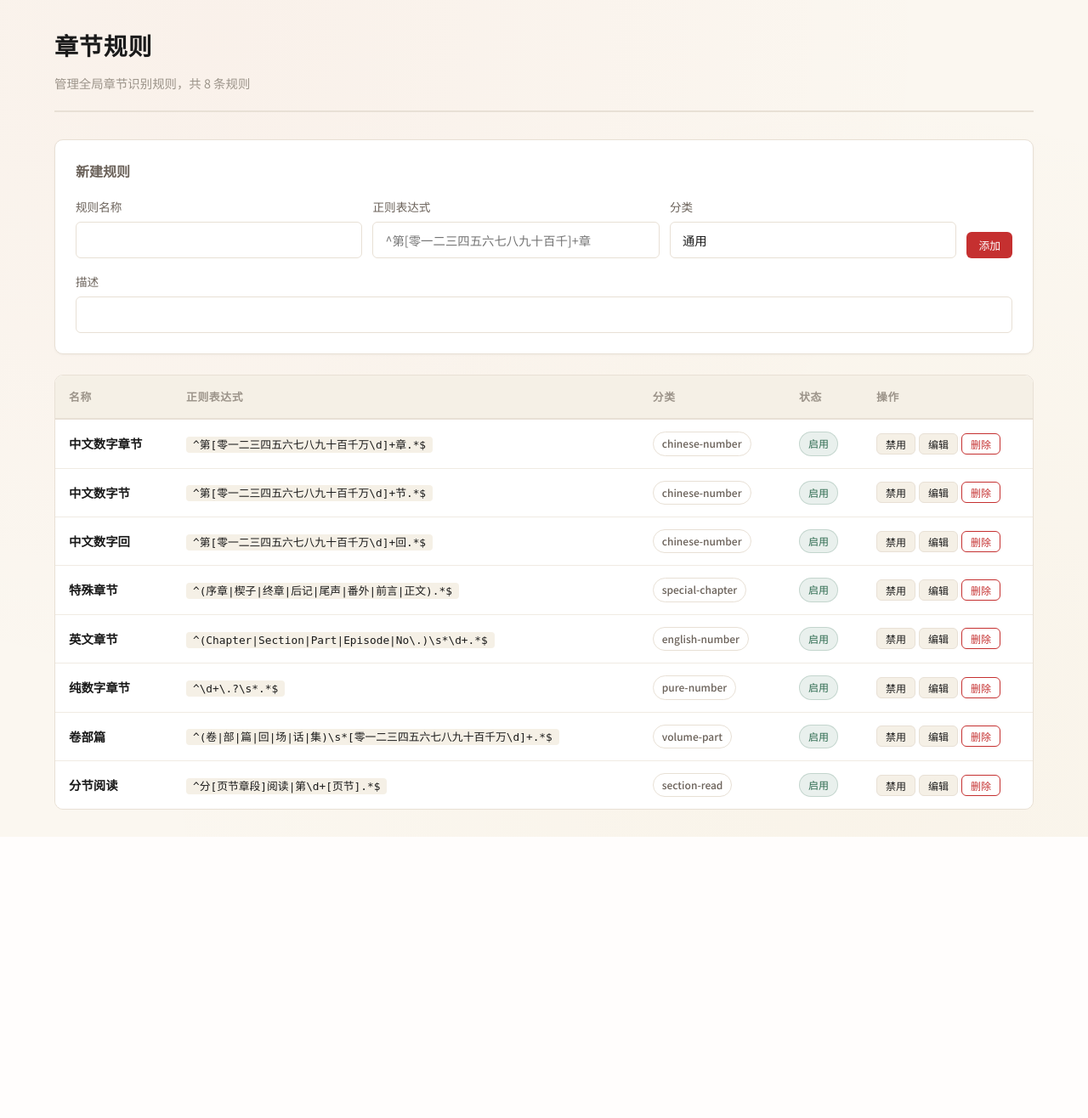
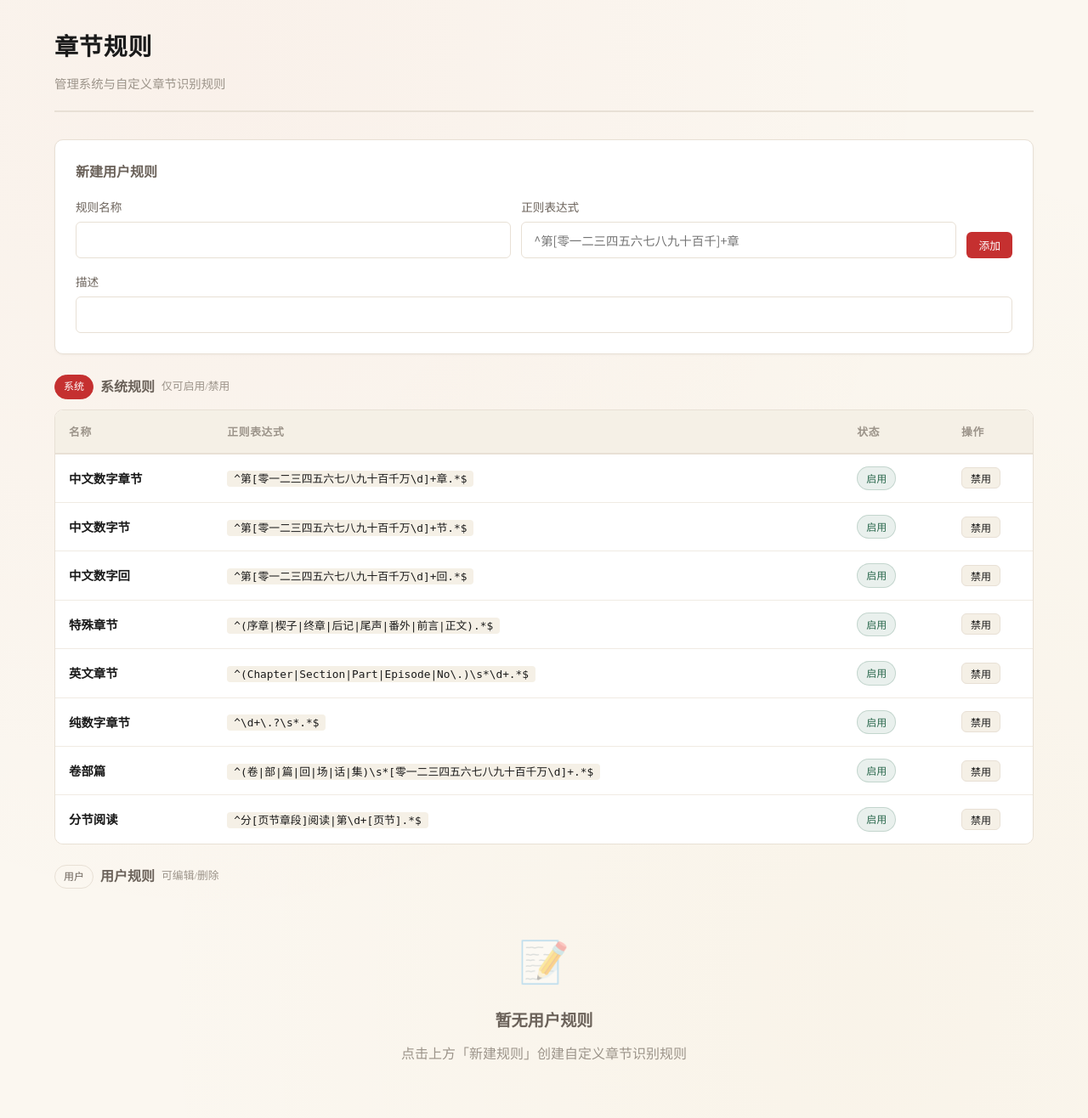
Before and after one commit to kkfd008/flask-admin-sqlite-novel, a Flask app: page /rules/ in a window 1280 px wide, after a click on "新建规则". Shown: the part 60-1376 px from the top of the page at 85% size. Before the commit the page ends 1045 px from the top, so only its background shows below. Run offline with Flask 3, Linux system fonts and the light colour scheme; the visitor is signed in with stand-in values (Sample User, id 1).

Commit message:
refactor: 章节规则分类改为系统/用户，系统规则仅可开关
- DEFAULT_RULES category 从 'chinese-number'/'special-chapter' 等改为 '系统'
- rules.py 路由重构：
  - create() 强制 category='用户'
  - edit() 系统规则返回 flash 错误提示
  - delete() 系统规则返回 flash 错误提示
  - toggle() 所有规则均可切换
  - list() 分别查询系统规则和用户规则
- rules/list.html 模板分两个区域展示：
  - 系统规则：仅显示名称/正则/状态/开关按钮（无编辑/删除）
  - 用户规则：完整 CRUD 操作
- 测试从 8 个失败 → 13/13 全部通过

```diff
--- a/app/rules.py
+++ b/app/rules.py
@@ -1,4 +1,4 @@
-from flask import Blueprint, render_template, redirect, url_for, request
+from flask import Blueprint, render_template, redirect, url_for, request, flash
 from app.models import db, ChapterRule, NovelChapterRule
 from app.auth import login_required
 
@@ -8,8 +8,9 @@ rules_bp = Blueprint('rules', __name__, url_prefix='/rules')
 @rules_bp.route('/')
 @login_required
 def list():
-    rules = ChapterRule.query.filter_by(enabled=True).order_by(ChapterRule.sort_order).all()
-    return render_template('rules/list.html', rules=rules)
+    system_rules = ChapterRule.query.filter_by(category='系统').order_by(ChapterRule.sort_order).all()
+    user_rules = ChapterRule.query.filter_by(category='用户').order_by(ChapterRule.sort_order).all()
+    return render_template('rules/list.html', system_rules=system_rules, user_rules=user_rules)
 
 
 @rules_bp.route('/create', methods=['POST'])
@@ -17,11 +18,10 @@ def list():
 def create():
     name = request.form.get('name')
     pattern = request.form.get('pattern')
-    category = request.form.get('category')
     description = request.form.get('description')
     enabled = bool(request.form.get('enabled', True))
 
-    rule = ChapterRule(name=name, pattern=pattern, category=category,
+    rule = ChapterRule(name=name, pattern=pattern, category='用户',
                        description=description, enabled=enabled)
     db.session.add(rule)
     db.session.commit()
@@ -33,11 +33,14 @@ def create():
 @login_required
 def edit(id):
     rule = ChapterRule.query.get_or_404(id)
+
+    if rule.category == '系统':
+        flash('系统规则不可修改', 'error')
+        return redirect(url_for('rules.list'))
+
     rule.name = request.form.get('name')
     rule.pattern = request.form.get('pattern')
-    rule.category = request.form.get('category')
     rule.description = request.form.get('description')
-    rule.enabled = bool(request.form.get('enabled'))
     db.session.commit()
 
     return redirect(url_for('rules.list'))
@@ -57,6 +60,11 @@ def toggle(id):
 @login_required
 def delete(id):
     rule = ChapterRule.query.get_or_404(id)
+
+    if rule.category == '系统':
+        flash('系统规则不可删除', 'error')
+        return redirect(url_for('rules.list'))
+
     db.session.delete(rule)
     db.session.commit()
 
--- a/app/templates/rules/list.html
+++ b/app/templates/rules/list.html
@@ -6,16 +6,16 @@
   <div class="flex-between" style="flex-wrap:wrap; gap:12px;">
     <div>
       <h1>章节规则</h1>
-      <p>管理全局章节识别规则，共 {{ rules|length }} 条规则</p>
+      <p>管理系统与自定义章节识别规则</p>
     </div>
     <button class="btn btn-primary btn-sm" onclick="document.getElementById('createForm').style.display='block'; this.style.display='none';">新建规则</button>
   </div>
 </div>
 
 <div class="card mb-3" id="createForm" style="display:none;">
-  <h3 style="font-family:var(--font-display); font-size:1rem; margin-bottom:16px; color:var(--text-secondary);">新建规则</h3>
+  <h3 style="font-family:var(--font-display); font-size:1rem; margin-bottom:16px; color:var(--text-secondary);">新建用户规则</h3>
   <form method="post" action="{{ url_for('rules.create') }}">
-    <div style="display:grid; grid-template-columns:1fr 1fr 1fr auto; gap:12px; align-items:end;">
+    <div style="display:grid; grid-template-columns:1fr 1fr auto; gap:12px; align-items:end;">
       <div class="form-group" style="margin-bottom:0;">
         <label class="form-label" for="name">规则名称</label>
         <input class="form-input" type="text" id="name" name="name" required>
@@ -23,10 +23,6 @@
       <div class="form-group" style="margin-bottom:0;">
         <label class="form-label" for="pattern">正则表达式</label>
         <input class="form-input" type="text" id="pattern" name="pattern" placeholder="^第[零一二三四五六七八九十百千]+章" required>
-      </div>
-      <div class="form-group" style="margin-bottom:0;">
-        <label class="form-label" for="category">分类</label>
-        <input class="form-input" type="text" id="category" name="category" value="通用">
       </div>
       <button type="submit" class="btn btn-primary btn-sm">添加</button>
     </div>
@@ -37,24 +33,74 @@
   </form>
 </div>
 
-{% if rules %}
+<!-- 系统规则 -->
+<div class="mb-3">
+  <h3 style="font-family:var(--font-display); font-size:1rem; margin-bottom:12px; color:var(--text-secondary); display:flex; align-items:center; gap:8px;">
+    <span class="badge" style="background:var(--accent); color:#fff; border-color:var(--accent);">系统</span>
+    系统规则
+    <span class="text-muted" style="font-size:0.8rem; font-weight:400;">仅可启用/禁用</span>
+  </h3>
+  {% if system_rules %}
   <div class="table-wrap">
     <table>
       <thead>
         <tr>
           <th>名称</th>
           <th>正则表达式</th>
-        <th>分类</th>
+          <th>状态</th>
+          <th style="width:100px;">操作</th>
+        </tr>
+      </thead>
+      <tbody>
+        {% for rule in system_rules %}
+        <tr>
+          <td><strong>{{ rule.name }}</strong></td>
+          <td><code style="background:var(--bg-elevated); padding:2px 8px; border-radius:4px; font-size:0.8rem;">{{ rule.pattern }}</code></td>
+          <td>
+            <span class="badge {% if rule.enabled %}badge-success{% else %}badge-outline{% endif %}" style="{% if rule.enabled %}background:rgba(45,106,79,0.1); color:var(--success); border-color:rgba(45,106,79,0.2);{% endif %}">
+              {{ '启用' if rule.enabled else '禁用' }}
+            </span>
+          </td>
+          <td>
+            <form method="post" action="{{ url_for('rules.toggle', id=rule.id) }}" style="display:inline;">
+              <button type="submit" class="btn btn-secondary btn-xs">{{ '禁用' if rule.enabled else '启用' }}</button>
+            </form>
+          </td>
+        </tr>
+        {% endfor %}
+      </tbody>
+    </table>
+  </div>
+  {% else %}
+  <div class="empty-state" style="padding:30px;">
+    <p class="text-muted">暂无系统规则，请初始化数据库</p>
+  </div>
+  {% endif %}
+</div>
+
+<!-- 用户规则 -->
+<div>
+  <h3 style="font-family:var(--font-display); font-size:1rem; margin-bottom:12px; color:var(--text-secondary); display:flex; align-items:center; gap:8px;">
+    <span class="badge badge-outline">用户</span>
+    用户规则
+    <span class="text-muted" style="font-size:0.8rem; font-weight:400;">可编辑/删除</span>
+  </h3>
+  {% if user_rules %}
+  <div class="table-wrap">
+    <table>
+      <thead>
+        <tr>
+          <th>名称</th>
+          <th>正则表达式</th>
           <th>状态</th>
           <th style="width:200px;">操作</th>
         </tr>
       </thead>
       <tbody>
-      {% for rule in rules %}
+        {% for rule in user_rules %}
         <tr>
           <td><strong>{{ rule.name }}</strong></td>
           <td><code style="background:var(--bg-elevated); padding:2px 8px; border-radius:4px; font-size:0.8rem;">{{ rule.pattern }}</code></td>
-        <td><span class="badge badge-outline">{{ rule.category }}</span></td>
           <td>
             <span class="badge {% if rule.enabled %}badge-success{% else %}badge-outline{% endif %}" style="{% if rule.enabled %}background:rgba(45,106,79,0.1); color:var(--success); border-color:rgba(45,106,79,0.2);{% endif %}">
               {{ '启用' if rule.enabled else '禁用' }}
@@ -65,7 +111,7 @@
               <form method="post" action="{{ url_for('rules.toggle', id=rule.id) }}" style="display:inline;">
                 <button type="submit" class="btn btn-secondary btn-xs">{{ '禁用' if rule.enabled else '启用' }}</button>
               </form>
-            <button class="btn btn-secondary btn-xs" onclick="editRule({{ rule.id }}, '{{ rule.name }}', '{{ rule.pattern }}', '{{ rule.category }}', '{{ rule.description or '' }}')">编辑</button>
+              <button class="btn btn-secondary btn-xs" onclick="editRule({{ rule.id }}, '{{ rule.name }}', '{{ rule.pattern }}', '{{ rule.description or '' }}')">编辑</button>
               <form method="post" action="{{ url_for('rules.delete', id=rule.id) }}" style="display:inline;" onsubmit="return confirm('确定删除规则「{{ rule.name }}」？')">
                 <button type="submit" class="btn btn-danger btn-xs">删除</button>
               </form>
@@ -77,17 +123,18 @@
     </table>
   </div>
   {% else %}
-<div class="empty-state">
-  <div class="icon">⚙️</div>
-  <h3>暂无规则</h3>
-  <p>创建章节识别规则，用于导入小说时自动拆分章节</p>
+  <div class="empty-state" style="padding:30px;">
+    <div class="icon">📝</div>
+    <h3>暂无用户规则</h3>
+    <p>点击上方「新建规则」创建自定义章节识别规则</p>
   </div>
   {% endif %}
+</div>
 
 <div class="card mt-3" id="editForm" style="display:none;">
-  <h3 style="font-family:var(--font-display); font-size:1rem; margin-bottom:16px; color:var(--text-secondary);">编辑规则</h3>
+  <h3 style="font-family:var(--font-display); font-size:1rem; margin-bottom:16px; color:var(--text-secondary);">编辑用户规则</h3>
   <form method="post" id="editFormInner">
-    <div style="display:grid; grid-template-columns:1fr 1fr 1fr auto; gap:12px; align-items:end;">
+    <div style="display:grid; grid-template-columns:1fr 1fr auto; gap:12px; align-items:end;">
       <div class="form-group" style="margin-bottom:0;">
         <label class="form-label" for="edit_name">规则名称</label>
         <input class="form-input" type="text" id="edit_name" name="name" required>
@@ -95,10 +142,6 @@
       <div class="form-group" style="margin-bottom:0;">
         <label class="form-label" for="edit_pattern">正则表达式</label>
         <input class="form-input" type="text" id="edit_pattern" name="pattern" required>
-      </div>
-      <div class="form-group" style="margin-bottom:0;">
-        <label class="form-label" for="edit_category">分类</label>
-        <input class="form-input" type="text" id="edit_category" name="category">
       </div>
       <button type="submit" class="btn btn-primary btn-sm">保存</button>
     </div>
@@ -110,12 +153,11 @@
 </div>
 
 <script>
-function editRule(id, name, pattern, category, desc) {
+function editRule(id, name, pattern, desc) {
   document.getElementById('editForm').style.display = 'block';
   document.getElementById('editFormInner').action = '/rules/' + id + '/edit';
   document.getElementById('edit_name').value = name;
   document.getElementById('edit_pattern').value = pattern;
-  document.getElementById('edit_category').value = category;
   document.getElementById('edit_description').value = desc;
   document.getElementById('editForm').scrollIntoView({behavior:'smooth'});
 }
```
Also changed, not shown: app/utils.py (+8 -8 lines), tests/unit/test_rules.py (+94 -35 lines). Lines whose indentation alone changed are shown as unchanged.
